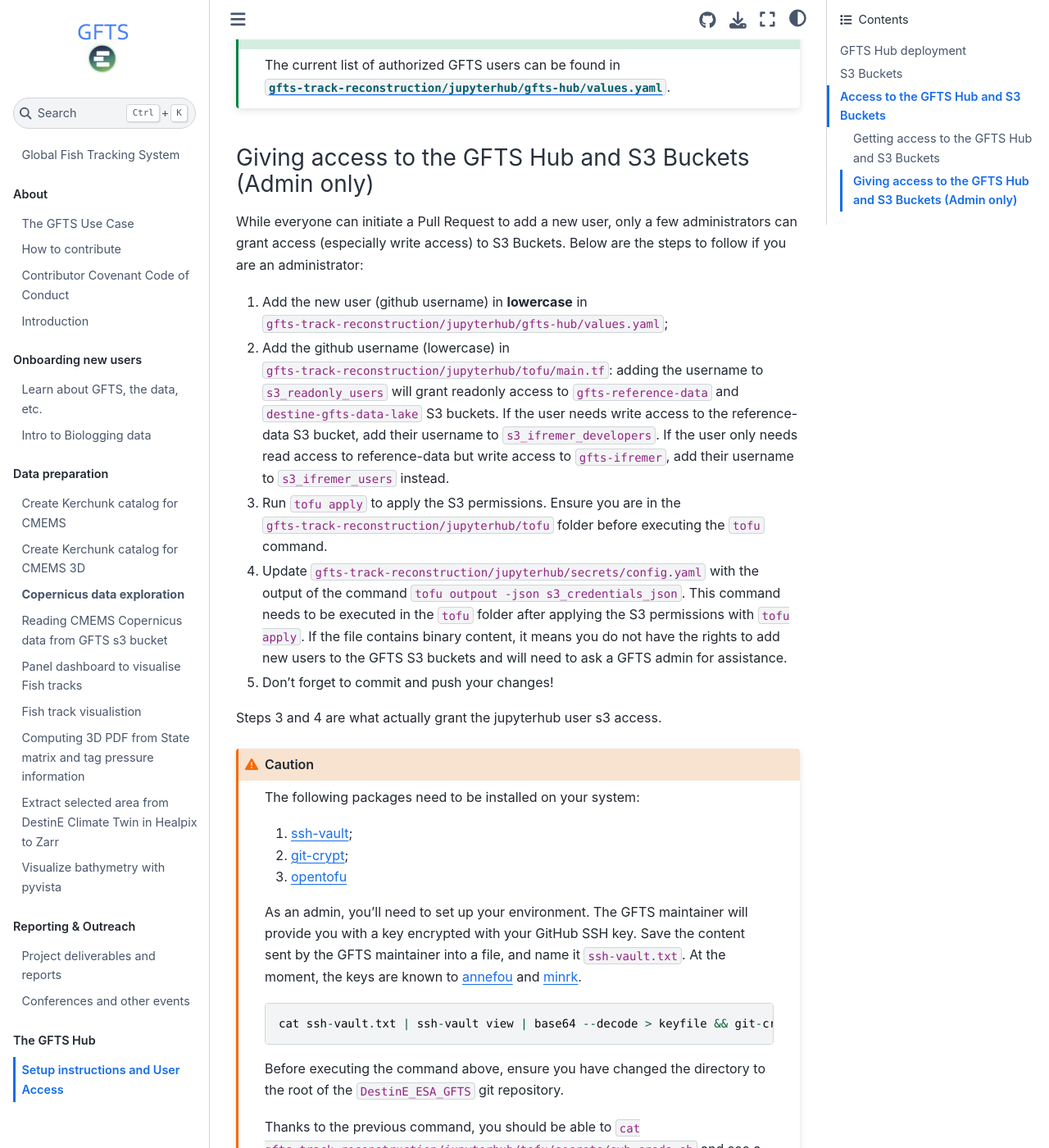
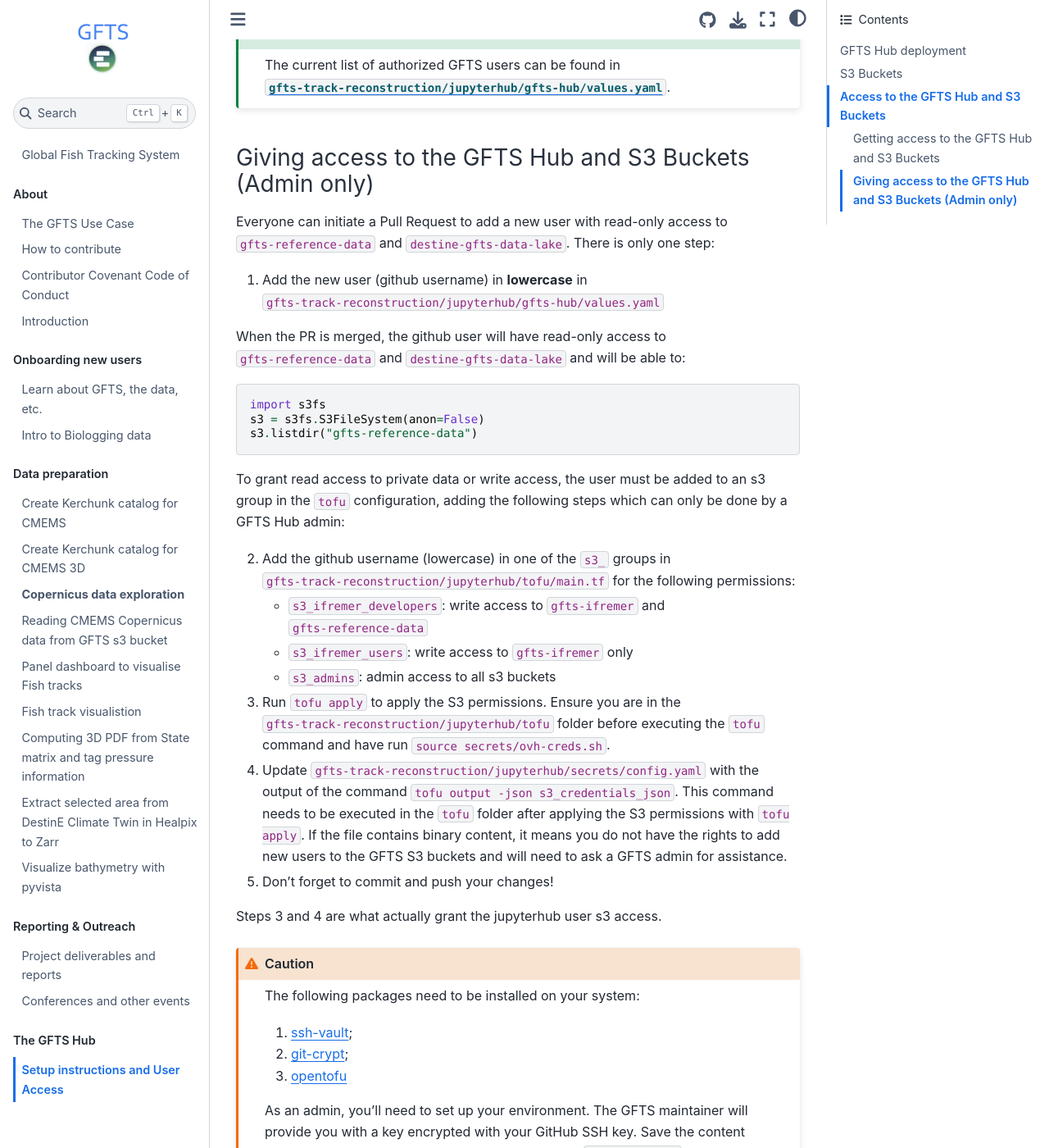
Before and after one commit to destination-earth/DestinE_ESA_GFTS, a Jupyter Book: the page built from docs/admin_hub.md, in a window 1280 px wide and 1400 px high, scrolled down 1721 px. Shown: the whole window at 82% size. Built offline with Jupyter Book 1.0.4 settings and Sphinx 7.4.7 and the Sphinx Book theme 1.1.4, drawn with Linux system fonts in a browser that asks for light colours; pages that are not in the unit, such as notebooks, are missing from menus; comment, search, counter and statistics services are not loaded; some of the changed text lies outside the part shown.

Commit message:
update user procedure to indicate read-only access doesn't need an s3 group

````diff
--- a/docs/admin_hub.md
+++ b/docs/admin_hub.md
@@ -42,12 +42,30 @@ The current list of authorized GFTS users can be found in [`gfts-track-reconstru
 
 ### Giving access to the GFTS Hub and S3 Buckets (Admin only)
 
-While everyone can initiate a Pull Request to add a new user, only a few administrators can grant access (especially write access) to S3 Buckets. Below are the steps to follow if you are an administrator:
+Everyone can initiate a Pull Request to add a new user with read-only access to `gfts-reference-data` and `destine-gfts-data-lake`.
+There is only one step:
 
-1. Add the new user (github username) in **lowercase** in `gfts-track-reconstruction/jupyterhub/gfts-hub/values.yaml`;
-2. Add the github username (lowercase) in `gfts-track-reconstruction/jupyterhub/tofu/main.tf`: adding the username to `s3_readonly_users` will grant readonly access to `gfts-reference-data` and `destine-gfts-data-lake` S3 buckets. If the user needs write access to the reference-data S3 bucket, add their username to `s3_ifremer_developers`. If the user only needs read access to reference-data but write access to `gfts-ifremer`, add their username to `s3_ifremer_users` instead.
-3. Run `tofu apply` to apply the S3 permissions. Ensure you are in the `gfts-track-reconstruction/jupyterhub/tofu` folder before executing the `tofu` command.
-4. Update `gfts-track-reconstruction/jupyterhub/secrets/config.yaml` with the output of the command `tofu outpout -json s3_credentials_json`. This command needs to be executed in the `tofu` folder after applying the S3 permissions with `tofu apply`. If the file contains binary content, it means you do not have the rights to add new users to the GFTS S3 buckets and will need to ask a GFTS admin for assistance.
+1. Add the new user (github username) in **lowercase** in `gfts-track-reconstruction/jupyterhub/gfts-hub/values.yaml`
+
+When the PR is merged, the github user will have read-only access to `gfts-reference-data` and `destine-gfts-data-lake` and will be able to:
+
+```python
+import s3fs
+s3 = s3fs.S3FileSystem(anon=False)
+s3.listdir("gfts-reference-data")
+```
+
+To grant read access to private data or write access, the user must be added to an s3 group in the `tofu` configuration,
+adding the following steps which can only be done by a GFTS Hub admin:
+
+2. Add the github username (lowercase) in one of the `s3_` groups in `gfts-track-reconstruction/jupyterhub/tofu/main.tf` for the following permissions:
+
+   - `s3_ifremer_developers`: write access to `gfts-ifremer` and `gfts-reference-data`
+   - `s3_ifremer_users`: write access to `gfts-ifremer` only
+   - `s3_admins`: admin access to all s3 buckets
+
+3. Run `tofu apply` to apply the S3 permissions. Ensure you are in the `gfts-track-reconstruction/jupyterhub/tofu` folder before executing the `tofu` command and have run `source secrets/ovh-creds.sh`.
+4. Update `gfts-track-reconstruction/jupyterhub/secrets/config.yaml` with the output of the command `tofu output -json s3_credentials_json`. This command needs to be executed in the `tofu` folder after applying the S3 permissions with `tofu apply`. If the file contains binary content, it means you do not have the rights to add new users to the GFTS S3 buckets and will need to ask a GFTS admin for assistance.
 5. Don't forget to commit and push your changes!
 
 Steps 3 and 4 are what actually grant the jupyterhub user s3 access.
@@ -62,7 +80,7 @@ The following packages need to be installed on your system:
 
 As an admin, you'll need to set up your environment. The GFTS maintainer will provide you with a key encrypted with your GitHub SSH key. Save the content sent by the GFTS maintainer into a file, and name it `ssh-vault.txt`. At the moment, the keys are known to [annefou](https://github.com/annefou) and [minrk](https://github.com/minrk).
 
-```
+```bash
 cat ssh-vault.txt | ssh-vault view | base64 --decode > keyfile && git-crypt unlock keyfile && rm keyfile
 ```
 
@@ -72,7 +90,7 @@ Thanks to the previous command, you should be able to `cat gfts-track-reconstruc
 
 Finally to initialize your environment and execute `tofu` commands, you need to change the directory to the `gfts-track-reconstruction/jupyterhub/tofu` folder and source `secrets/ovh-creds.sh` e.g.:
 
-```
+```bash
 source secrets/ovh-creds.sh
 tofu init
 tofu apply
````
